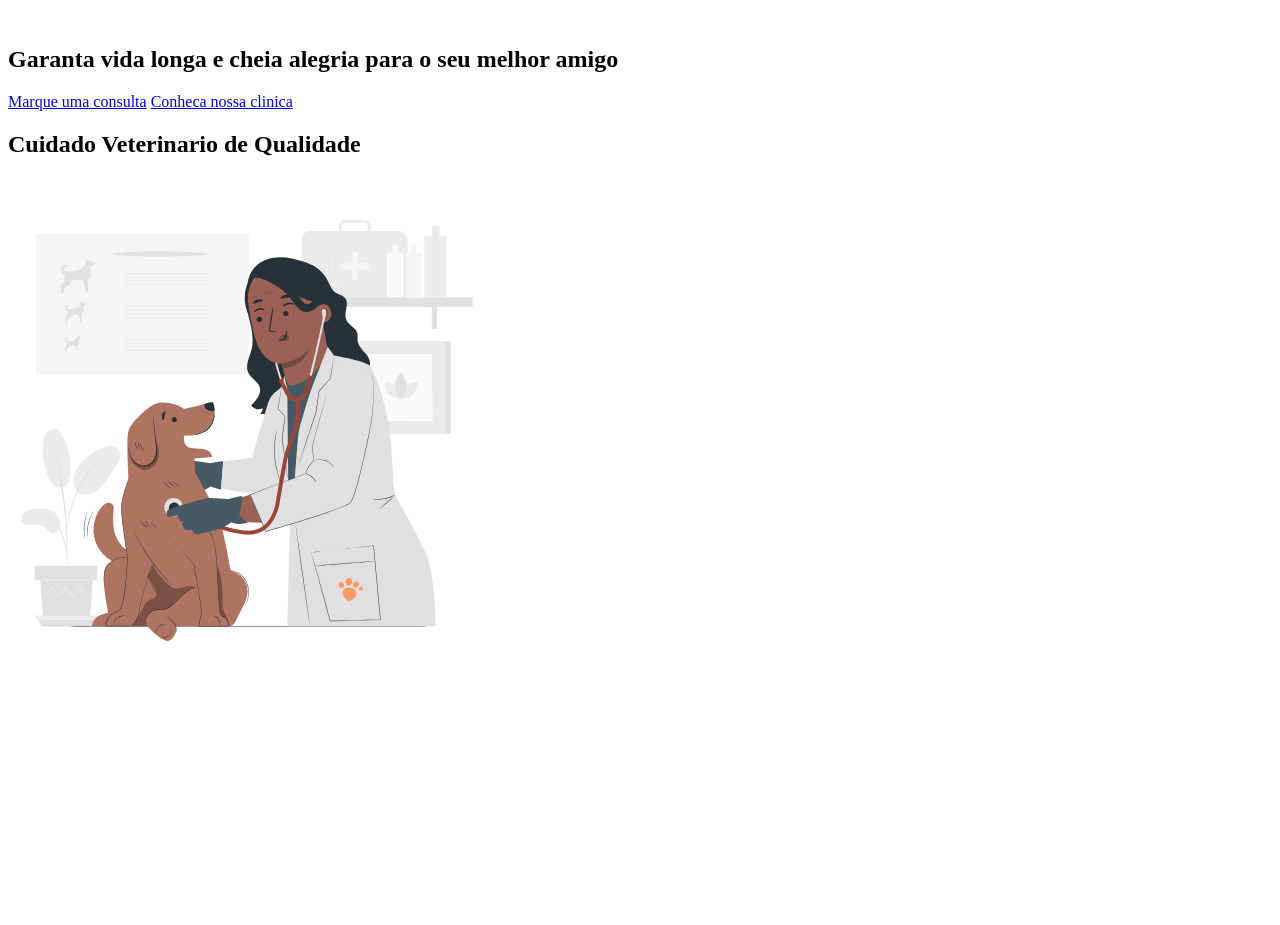
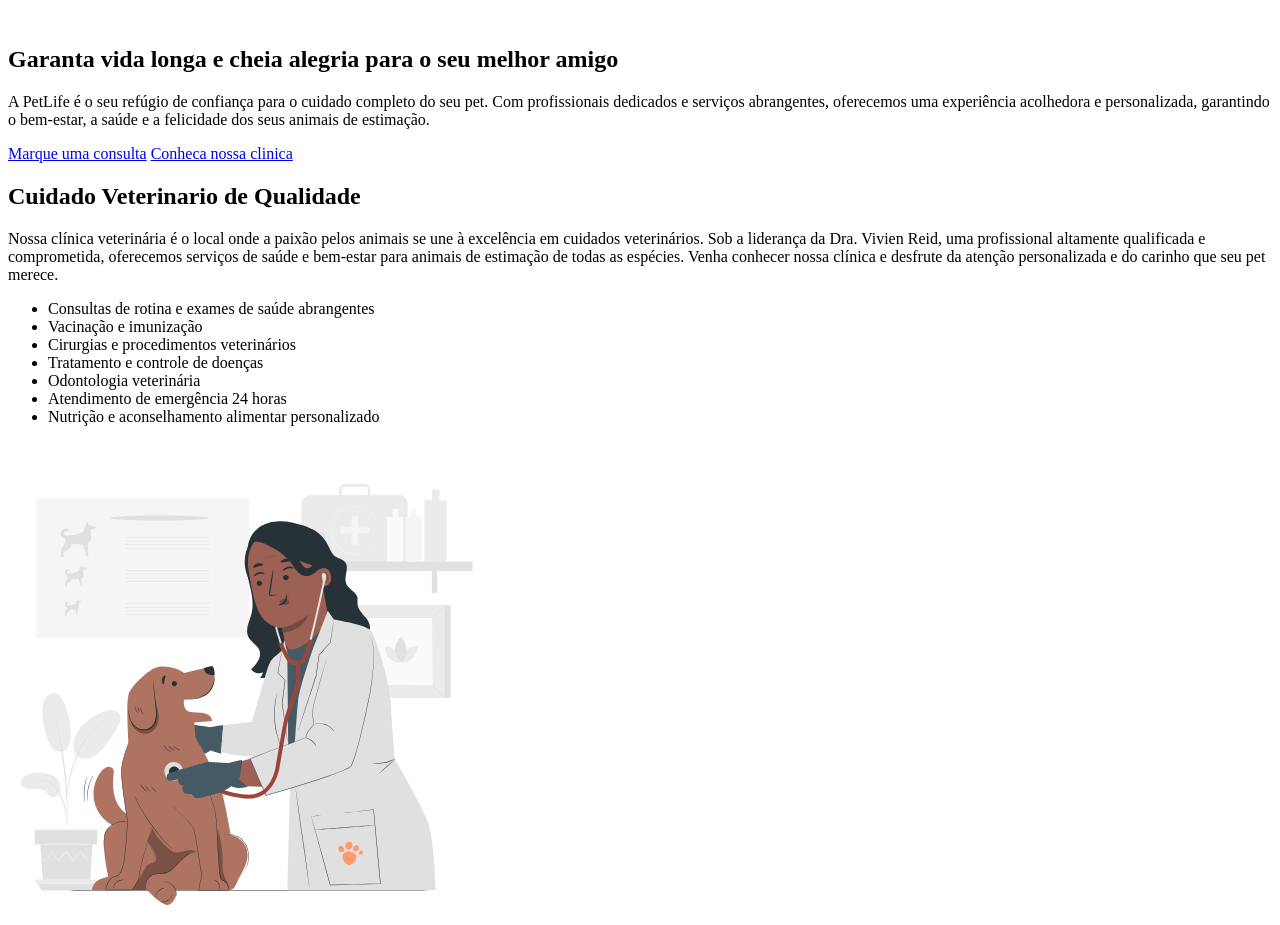
Before and after one commit to Ericken40/Site-Modelo, a plain HTML site: page index.html in a window 1280 px wide. Shown: the part 609-1534 px from the top of the page. Before the commit the page ends 1279 px from the top, so only its background shows below. Drawn offline with Linux system fonts and the light colour scheme.

Commit message:
Update index.html

```diff
--- a/index.html
+++ b/index.html
@@ -13,7 +13,7 @@
         <nav>
             <a href="#inicio">Inicio</a>
             <a href="#clinica">Clinica</a>
-            <a href="#">Farmacia</a>
+            <a href="#petshop">Farmacia</a>
             <a href="#">Duvidas</a>
             <a href="#">Contato</a>
         </nav>
@@ -26,6 +26,8 @@
                     Garanta vida longa e cheia alegria para o seu melhor amigo
                 </h1>
                 <p>
+                    A PetLife é o seu refúgio de confiança para o cuidado completo do seu pet. Com profissionais dedicados e
+                    serviços abrangentes, oferecemos uma experiência acolhedora e personalizada, garantindo o bem-estar, a saúde e a felicidade dos seus animais de estimação.
 
                 </p>
                 <a href="https//wa.me/817022451982" target="_blank">Marque uma consulta</a>
@@ -34,9 +36,29 @@
         </section>
         <section id="clinica">
             <div>
-            <h1>Cuidado Veterinario de Qualidade</h1>
+            <h2>Cuidado Veterinario de Qualidade</h2>
+            <p>
+                Nossa clínica veterinária é o local onde a paixão pelos animais se une à excelência em cuidados veterinários.
+                Sob a liderança da Dra. Vivien Reid, uma profissional altamente qualificada e comprometida, oferecemos
+                serviços de saúde e bem-estar para animais de estimação de todas as espécies. Venha conhecer nossa clínica e desfrute da
+                atenção personalizada e do carinho que seu pet merece.
+            </p>
+            <ul>
+                <li>Consultas de rotina e exames de saúde abrangentes</li>
+                <li>Vacinação e imunização</li>
+                <li>Cirurgias e procedimentos veterinários</li>
+                <li>Tratamento e controle de doenças</li>
+                <li>Odontologia veterinária</li>
+                <li>Atendimento de emergência 24 horas</li>
+                <li>Nutrição e aconselhamento alimentar personalizado</li>
+            </ul>
             </div>
             <img src="img/clinic-img.svg" alt="" width="480" height="480" loading="lazy">
+        </section>
+        <section id="petshop">
+            <h2>Venha conferir o nosso petshop e farmacia</h2>
+            <img src="img/shop-img.svg" alt="" width="645" height="430" loading="lazy">
+
         </section>
     </main>
 </body>
```
